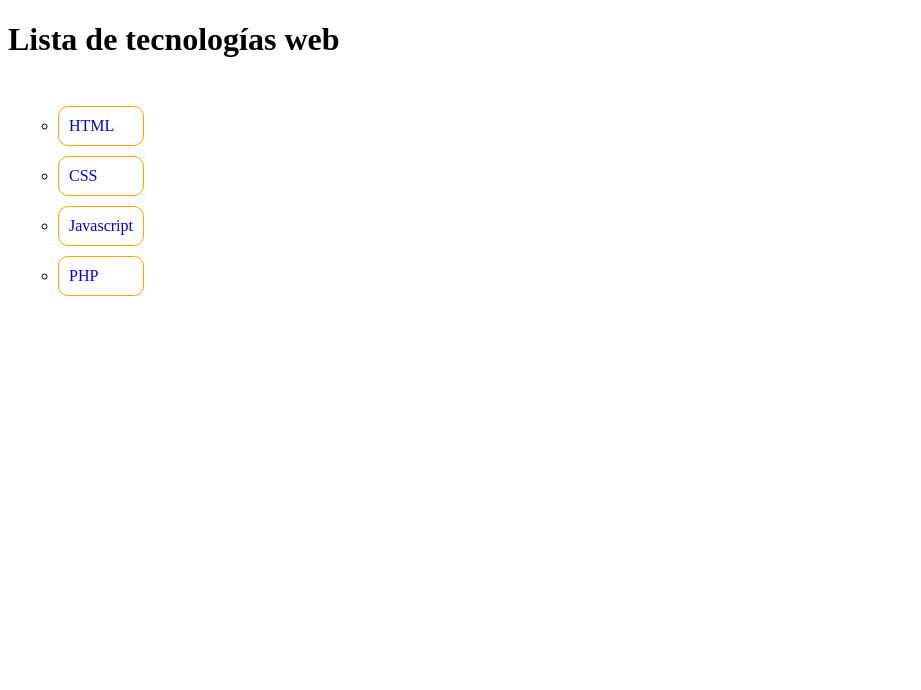
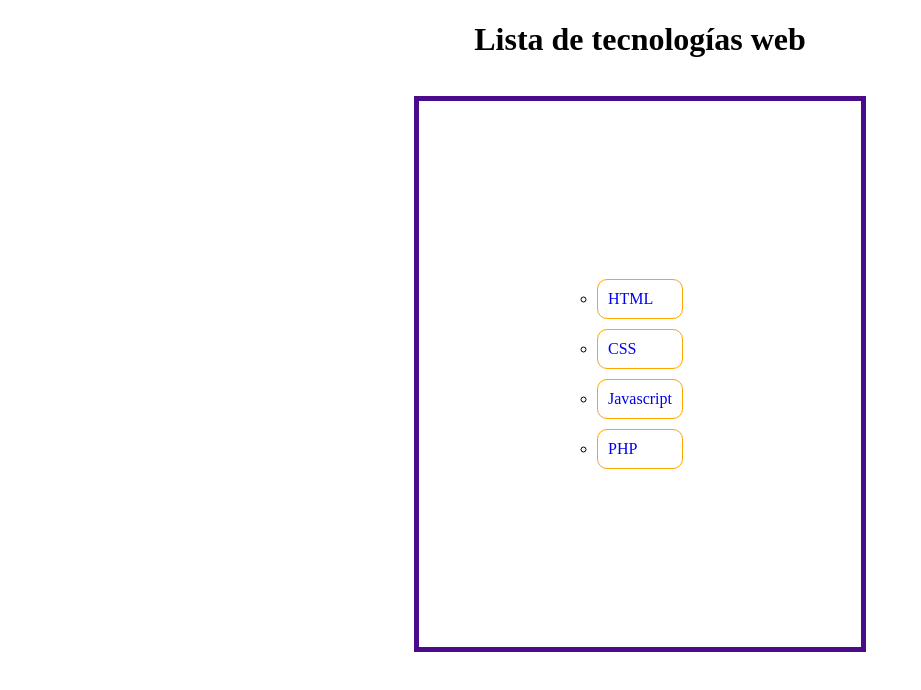
Before and after one commit to Alesi7/Lista_tech, a plain HTML site: page index.html in a window 1280 px wide. Shown: the whole page, without its empty margins (0-921 px from the left). Drawn offline with Linux system fonts and the light colour scheme.

Commit message:
actualizacion final

```diff
--- a/styles.css
+++ b/styles.css
@@ -1,5 +1,7 @@
 .container{
     display: flex;
+    flex-direction: column;
+    align-items: center;
 }
 .item{
     list-style: circle;
@@ -9,14 +11,21 @@
     border-radius: 10px;
 }
 .item a{
-    text-decoration: none;
+    text-decoration: silver;
 }
 .item a:hover{
-    color:white;
+    color:rgb(240, 0, 0);
 }
 .item:hover{
-    background-color: blue;
+    background-color: rgb(43, 43, 174);
 }
 body{
-   align-self: auto;
+   align-self: center;
 }
+h1{
+    text-align: center;
+}
+ul{
+    border: 5px solid rgb(75, 11, 139);
+    padding: 10.5em;
+}
```
